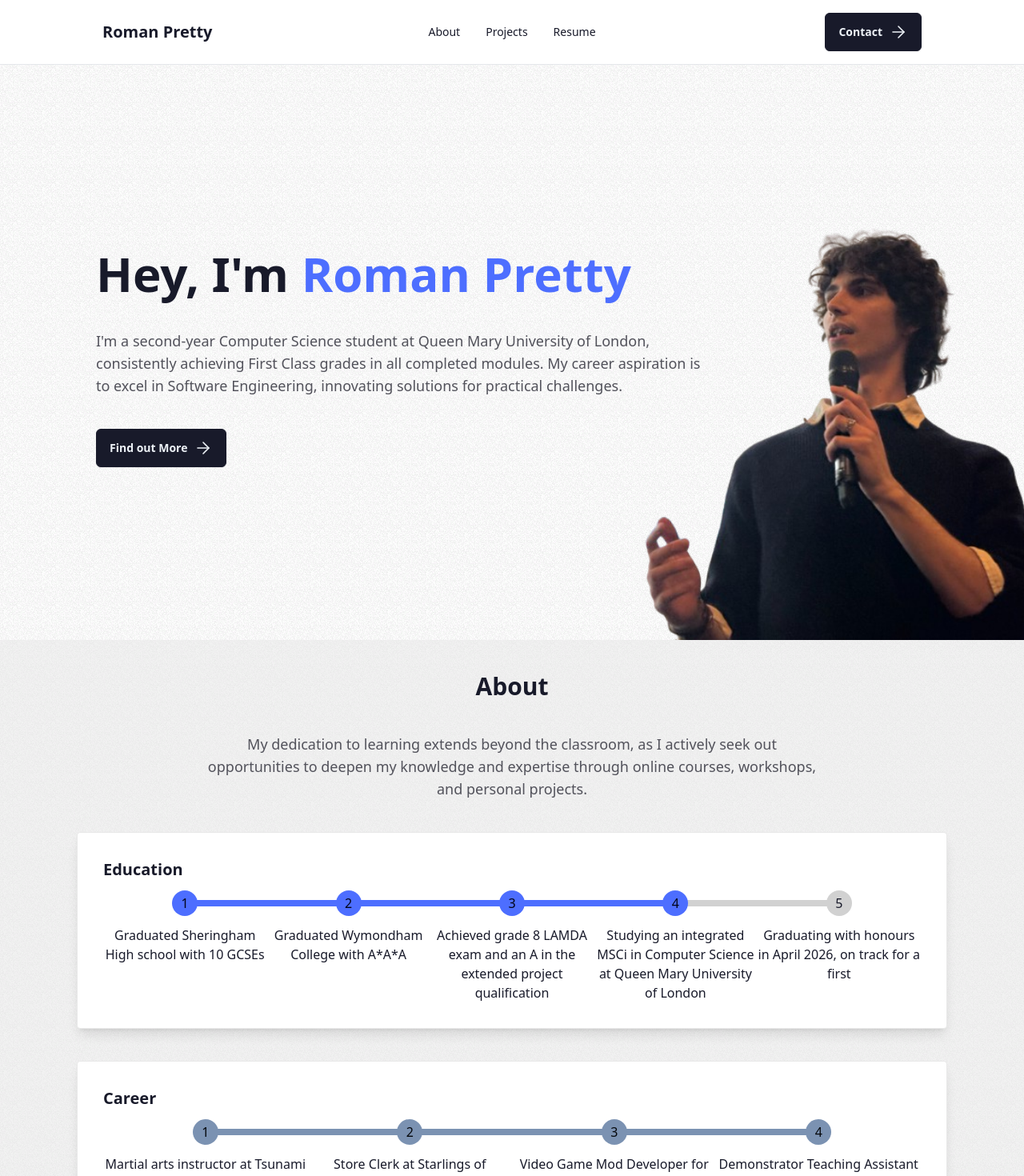
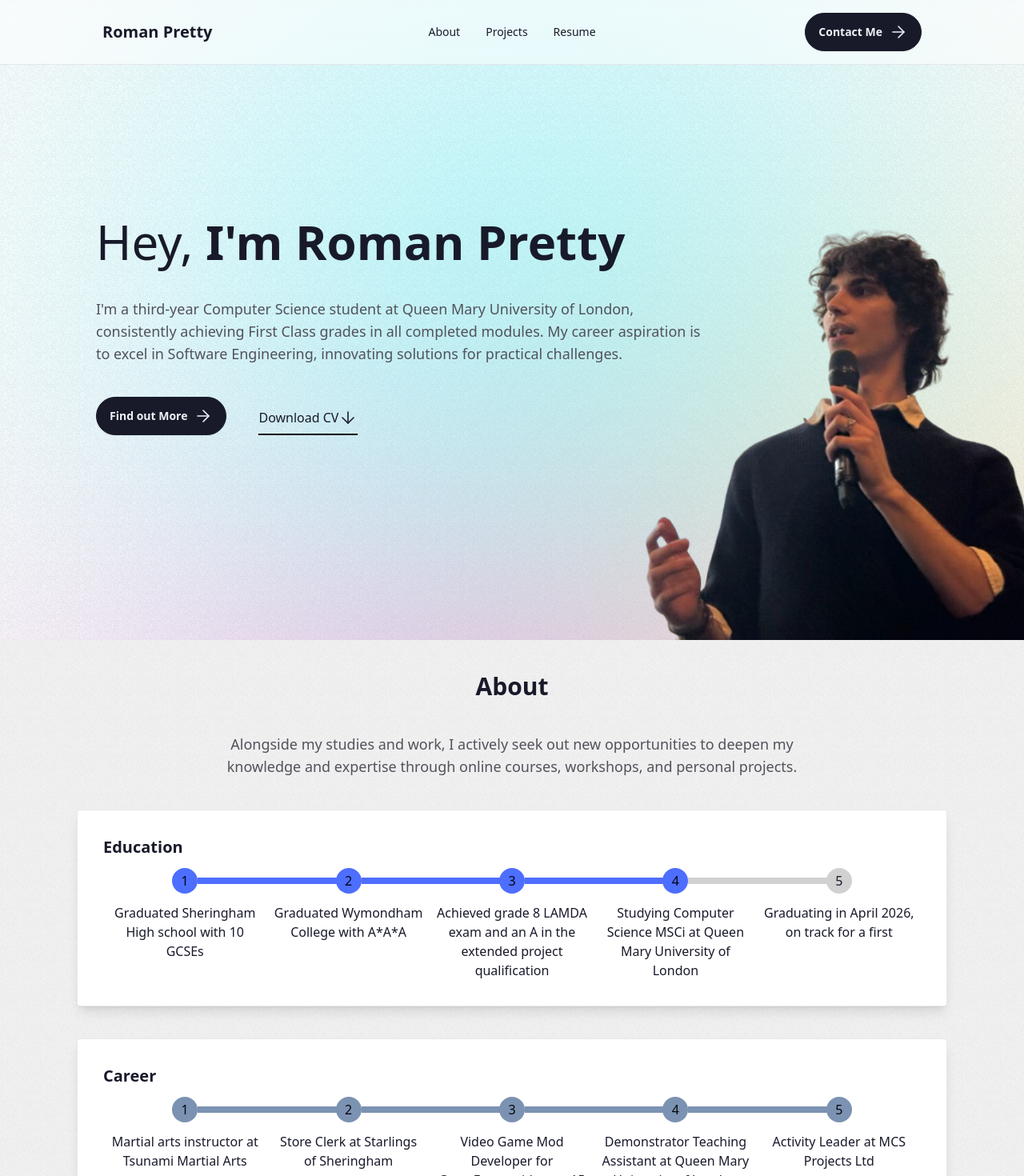
Before and after one commit to Roman-Pretty/portfolio, a React (Vite) app: page / in a window 1280 px wide. Shown: the top 1470 px of the page at 80% size. Built offline with nearby package versions, Linux system fonts and the light colour scheme.

Commit message:
chore: Update Hero component layout and content

```diff
--- a/src/App.tsx
+++ b/src/App.tsx
@@ -1,16 +1,74 @@
+import { ArrowDown, ArrowRight, Github, Linkedin, Mail, Phone } from 'lucide-react/';
+import CVImage from "./assets/resume.png";
+import CV from "./assets/roman-pretty-resume.pdf";
+import { About } from './components/about/About';
+import Header from "./components/header/Header";
+import { Hero } from './components/hero/Hero';
 import { Projects } from './components/projects/Projects';
-import { About } from './components/about/About';
-import { Hero } from './components/hero/Hero';
-import Header from "./components/header/Header"
-import CV from "./assets/roman-pretty-resume.pdf"
-import CVImage from "./assets/resume.png"
-import { Download, ArrowRight, Linkedin, Mail, Github, Phone } from 'lucide-react/';
 
 function App() {
 
 
   return (
     <main className='grainy'>
+      <div className='absolute inset-0 h-screen  z-0 overflow-hidden'>
+      <svg
+        className="h-full "
+        xmlns="http://www.w3.org/2000/svg"
+        version="1.1"
+        xmlnsXlink="http://www.w3.org/1999/xlink"
+        viewBox="0 0 800 380"
+        opacity="0.41"
+      >
+            <defs>
+              <filter
+                id="bbblurry-filter"
+                x="-100%"
+                y="-100%"
+                width="400%"
+                height="400%"
+                filterUnits="objectBoundingBox"
+                primitiveUnits="userSpaceOnUse"
+                color-interpolation-filters="sRGB"
+              >
+                <feGaussianBlur
+                  stdDeviation="104"
+                  x="0%"
+                  y="0%"
+                  width="100%"
+                  height="100%"
+                  in="SourceGraphic"
+                  edgeMode="none"
+                  result="blur"
+                ></feGaussianBlur>
+              </filter>
+            </defs>
+            <g filter="url(#bbblurry-filter)">
+              <ellipse
+                rx="232"
+                ry="150"
+                cx="477.95324750645455"
+                cy="310.1803669830523"
+                fill="hsl(37, 99%, 67%)"
+              ></ellipse>
+              <ellipse
+                rx="232"
+                ry="150"
+                cx="276.76577670527007"
+                cy="527.0428622245029"
+                fill="hsl(316, 73%, 52%)"
+              ></ellipse>
+              <ellipse
+                rx="232"
+                ry="150"
+                cx="319.8900740790177"
+                cy="173.5929888036854"
+                fill="hsl(185, 100%, 57%)"
+              ></ellipse>
+            </g>
+          </svg>
+          </div>
+
       <Hero />
       <Header />
       <About />
@@ -31,10 +89,10 @@ function App() {
             </div>
           <div className=''>
             <h1 className="text-5xl font-bold pb-10">Resume</h1>
-            <p className="text-lg pb-10 max-w-3xl">
-              I'm always looking for new opportunities and challenges. Feel free to download my resume for a concise overview of my skills and experience.
+            <p className="text-lg pb-10 max-w-3xl text-zinc-600">
+              I'm always looking for new opportunities and challenges. Download my resume for a concise overview of my skills and experience.
             </p>
-            <a href={CV} download={true} className="btn btn-neutral rounded-md">Download<Download /></a>
+            <a href={CV} download={true} className="btn btn-neutral rounded-full hover:bg-zinc-700">Download<ArrowDown /></a>
           </div>
         </div>
       </section>
@@ -48,8 +106,8 @@ function App() {
           <a href='https://www.github.com/Roman-Pretty' target="_blank" rel="noopener noreferrer"><Github /></a>
           <a href='mailto:romanjjpretty@gmail.com'><Mail /></a>
           <a href='tel:+447493402029'><Phone /></a>
-          <a href='mailto:romanjjpretty@gmail.com' className="btn btn-secondary">
-            Contact
+          <a href='mailto:romanjjpretty@gmail.com' className="btn btn-secondary rounded-full">
+            Contact Me
             <ArrowRight />
           </a>
         </nav>
--- a/src/components/about/About.tsx
+++ b/src/components/about/About.tsx
@@ -1,31 +1,70 @@
 export function About() {
   return (
-        <section id='about' className="hero px-2 lg:px-24 min-h-screen flex flex-col items-center bg-base-200/50">
+    <section
+      id="about"
+      className="hero px-2 lg:px-24 min-h-screen flex flex-col items-center bg-base-200/50"
+    >
       <h2 className="text-3xl font-bold text-center py-10">About</h2>
-            <p className="text-lg pb-10 max-w-3xl text-center text-zinc-600">My dedication to learning extends beyond the classroom, as I actively seek out opportunities to deepen my knowledge and expertise through online courses, workshops, and personal projects.</p>
-            <div className="card bordered shadow-lg bg-base-100">
+      <p className="text-lg pb-10 max-w-3xl text-center text-zinc-600">
+        Alongside my studies and work, I actively
+        seek out new opportunities to deepen my knowledge and expertise through
+        online courses, workshops, and personal projects.
+      </p>
+
+      <div className="card bordered shadow-lg bg-base-100 w-full">
         <div className="card-body">
           <h3 className="card-title">Education</h3>
           <ul className="steps steps-vertical lg:steps-horizontal items-start">
-                        <li className="step step-primary">Graduated Sheringham High school with 10 GCSEs</li>
-                        <li className="step step-primary">Graduated Wymondham College with A*A*A</li>
-                        <li className="step step-primary">Achieved grade 8 LAMDA exam and an A in the extended project qualification</li>
-                        <li className="step step-primary">Studying an integrated MSCi in Computer Science at Queen Mary University of London</li>
-                        <li className="step">Graduating with honours in April 2026, on track for a first</li>
+            <li className="step step-primary px-2">
+              Graduated Sheringham High school with 10 GCSEs
+            </li>
+            <li className="step step-primary px-2">
+              Graduated Wymondham College with A*A*A
+            </li>
+            <li className="step step-primary px-2 ">
+              Achieved grade 8 LAMDA exam and an A in the extended project
+              qualification
+            </li>
+            <li className="step step-primary px-2">
+              Studying Computer Science MSCi at Queen Mary University of London
+            </li>
+            <li className="step px-2">
+              Graduating in April 2026, on track for a first
+            </li>
           </ul>
         </div>
       </div>
-            <div className="card bordered shadow-lg bg-base-100 mt-10">
+
+      <div className="card bordered shadow-lg bg-base-100 mt-10  mb-4 w-full">
         <div className="card-body">
           <h3 className="card-title">Career</h3>
           <ul className="steps steps-vertical lg:steps-horizontal items-start">
-                        <li className="step step-secondary">Martial arts instructor at Tsunami Martial Arts</li>
-                        <li className="step step-secondary">Store Clerk at Starlings of Sheringham</li>
-                        <li className="step step-secondary"><div className='flex lg:flex-col lg:items-center justify-between gap-4'>Video Game Mod Developer for CurseForge with over 15 million users<span className="font-semibold badge text-primary-content badge-lg bg-gradient-to-r from-yellow-100 to-sky-300 hidden sm:flex">Current</span></div></li>
-                        <li className="step step-secondary"><div className='flex lg:flex-col lg:items-center justify-between gap-4'>Demonstrator Teaching Assistant at Queen Mary University of London <span className="font-semibold badge text-primary-content badge-lg bg-gradient-to-r from-yellow-100 to-sky-300 hidden sm:flex">Current</span></div></li>
+            <li className="step step-secondary px-2">
+              Martial arts instructor at Tsunami Martial Arts
+            </li>
+            <li className="step step-secondary px-2">
+              Store Clerk at Starlings of Sheringham
+            </li>
+            <li className="step step-secondary px-2">
+              <div className="flex lg:flex-col lg:items-center justify-between gap-4">
+                Video Game Mod Developer for CurseForge with over 15 million
+                users
+              </div>
+            </li>
+            <li className="step step-secondary px-2">
+              <div className="flex lg:flex-col lg:items-center justify-between gap-4">
+                Demonstrator Teaching Assistant at Queen Mary University of
+                London{" "}
+              </div>
+            </li>
+            <li className="step step-secondary px-2">
+              <div className="flex lg:flex-col lg:items-center justify-between gap-4">
+                Activity Leader at MCS Projects Ltd
+              </div>
+            </li>
           </ul>
         </div>
       </div>
     </section>
-    )
+  );
 }
--- a/src/components/header/Header.tsx
+++ b/src/components/header/Header.tsx
@@ -1,65 +1,54 @@
-import { ArrowRight, Menu } from 'lucide-react';
-import { useEffect } from 'react';
+import { ArrowRight, Menu } from "lucide-react";
 
 const Header = () => {
-    useEffect(() => {
-        const handleScroll = () => {
-            const header = document.getElementById('header');
-            const heroSection = document.getElementById('hero');
-            const aboutSection = document.getElementById('about');
-
-            if (header && heroSection && aboutSection) {
-                const heroBottom = heroSection.getBoundingClientRect().bottom;
-                const aboutTop = aboutSection.getBoundingClientRect().top;
-
-                if (heroBottom <= 64 || aboutTop <= 0) {
-                    header.classList.remove('fixed');
-                    header.classList.remove('top-0');
-                    header.classList.add('absolute');
-                    header.classList.add('bottom-0');
-                } else {
-                    header.classList.add('fixed');
-                    header.classList.add('top-0');
-                    header.classList.remove('absolute');
-                    header.classList.remove('bottom-0');
-                }
-            }
-        };
-
-        window.addEventListener('scroll', handleScroll);
-
-        return () => {
-            window.removeEventListener('scroll', handleScroll);
-        };
-    }, []);
-
   return (
-        <div id="header" className="navbar p-10 lg:px-32 fixed h-14 inset-x-0 top-0 z-30 w-full border-b border-gray-200 bg-white/75 backdrop-blur-lg transition-all">
+    <div
+      id="header"
+      className="navbar p-10 lg:px-32 absolute h-14 inset-x-0 top-0 z-30 w-full border-b border-gray-200 bg-white/50 backdrop-blur-lg transition-all"
+    >
       <div className="navbar-start">
         <div className="dropdown">
-                    <div tabIndex={0} role="button" className="lg:hidden">
+          <div tabIndex={0} role="button" className="md:hidden">
             <Menu size={32} />
           </div>
-                    <ul tabIndex={0} className="menu menu-sm dropdown-content mt-3 z-[1] p-2 shadow bg-base-100 rounded-box w-52">
-                        <li><a href='#about'>About</a></li>
-                        <li><a href='#projects'>Projects</a></li>
-                        <li><a href='#resume'>Resume</a></li>
+          <ul
+            tabIndex={0}
+            className="menu menu-sm dropdown-content mt-3 z-[1] p-2 shadow bg-base-100 rounded-box w-52"
+          >
+            <li>
+              <a href="#about">About</a>
+            </li>
+            <li>
+              <a href="#projects">Projects</a>
+            </li>
+            <li>
+              <a href="#resume">Resume</a>
+            </li>
           </ul>
         </div>
-                <a href='/' className='hidden sm:flex items-center gap-4'>
+        <a href="/" className="hidden md:flex items-center gap-4">
           <span className="text-xl font-bold gap-4">Roman Pretty</span>
         </a>
       </div>
-            <div className="navbar-center hidden lg:flex">
+      <div className="navbar-center hidden md:flex">
         <ul className="menu menu-horizontal px-1">
-                    <li><a href='#about'>About</a></li>
-                    <li><a href='#projects'>Projects</a></li>
-                    <li><a href='#resume'>Resume</a></li>
+          <li>
+            <a href="#about">About</a>
+          </li>
+          <li>
+            <a href="#projects">Projects</a>
+          </li>
+          <li>
+            <a href="#resume">Resume</a>
+          </li>
         </ul>
       </div>
-            <div className="navbar-end gap-4">
-                <a href='mailto:romanjjpretty@gmail.com' className="btn btn-neutral hover:bg-zinc-700 rounded-md">
-                    Contact
+      <div className="navbar-end gap-4 hidden sm:flex">
+        <a
+          href="mailto:romanjjpretty@gmail.com"
+          className="btn btn-neutral hover:bg-zinc-700 rounded-full"
+        >
+          Contact Me
           <ArrowRight strokeWidth={1.6} />
         </a>
       </div>
@@ -68,3 +57,52 @@ const Header = () => {
 };
 
 export default Header;
+
+// import { ArrowRight, ArrowUpRight, Menu } from 'lucide-react';
+
+// const Header = () => {
+
+//     return (
+//         <div id="header" className="navbar px-10 p-6 lg:px-48 absolute inset-x-0 top-0 z-30 w-full border-b border-gray-200 bg-white/75 backdrop-blur-lg transition-all">
+//             <div className="navbar-start">
+//                 <div className="dropdown">
+//                     <div tabIndex={0} role="button" className="lg:hidden">
+//                         <Menu size={32} />
+//                     </div>
+//                     <ul tabIndex={0} className="menu menu-sm dropdown-content mt-3 z-[1] p-2 shadow bg-base-100 rounded-box w-52">
+//                         <li><a href='#about'>About</a></li>
+//                         <li><a href='#projects'>Projects</a></li>
+//                         <li><a href='#resume'>Resume</a></li>
+//                     </ul>
+//                 </div>
+//                 <a href='/' className='hidden sm:flex items-center gap-4'>
+//                     {/* <span className="text-xl font-bold gap-4">Roman Pretty</span> */}
+//                     <a href='mailto:romanjjpretty@gmail.com' className="w-[12vw] border-b-2 pb-2 border-black">
+//                     <div className='w-full flex flex-row justify-between font-semibold mb-2 text-xl'>
+//                     Roman Pretty
+//                     </div>
+//                     <p className='text-xs text-zinc-600'>Portfolio Website</p>
+//                 </a>
+//                 </a>
+//             </div>
+//             <div className="navbar-center hidden lg:flex">
+//                 <ul className="menu menu-horizontal px-1">
+//                     <li><a href='#about'>About</a></li>
+//                     <li><a href='#projects'>Projects</a></li>
+//                     <li><a href='#resume'>Cv</a></li>
+//                 </ul>
+//             </div>
+//             <div className="navbar-end gap-4">
+//                 <a href='mailto:romanjjpretty@gmail.com' className="w-[12vw] border-t-2 border-black">
+//                     <div className='w-full flex flex-row justify-between font-semibold mb-2'>
+//                     Contact
+//                     <ArrowUpRight strokeWidth={1.6} />
+//                     </div>
+//                     <p className='text-xs text-zinc-600'>romanjjpretty@gmail.com</p>
+//                 </a>
+//             </div>
+//         </div>
+//     );
+// };
+
+// export default Header;
--- a/src/components/hero/Hero.tsx
+++ b/src/components/hero/Hero.tsx
@@ -1,21 +1,50 @@
-import { ArrowRight } from 'lucide-react';
-import img from '../../assets/image.png';
+import { ArrowDown, ArrowRight } from "lucide-react";
+import img from "../../assets/image.png";
+import CV from "../../assets/roman-pretty-resume.pdf";
 
 export function Hero() {
+  return (
 
-    return (
-        <div className="hero min-h-[90vh] overflow-hidden pb-0 mt-[5rem]" id='hero'>
-            <div className="hero-content flex-col lg:flex-row-reverse h-full pb-0">
-                <div className="lg:flex items-end h-full hidden relative w-[20vw]">
-                    <img src={img} alt="Hero" className=" transform -scale-x-100 absolute -right-[18vw] min-w-[50vw] overflow-hidden" />
-                </div>
-                <div className=''>
-                    <h1 className="text-5xl md:text-6xl font-bold pb-10">Hey, I'm <span className='text-primary'>Roman Pretty</span></h1>
-                    <p className="text-lg pb-10 max-w-3xl text-zinc-600">
-                        I'm a second-year Computer Science student at Queen Mary University of London, consistently achieving First Class grades in all completed modules. My career aspiration is to excel in Software Engineering, innovating solutions for practical challenges.</p>
-                    <a href="#about" className="btn btn-neutral hover:bg-zinc-700 rounded-md">Find out More <ArrowRight strokeWidth={1.6} /></a>
-                </div>
-            </div>
+    <div className="hero min-h-screen overflow-hidden pb-0" id="hero">
+      <div className="hero-content flex-col lg:flex-row-reverse h-full pb-0 ">
+        <div className="lg:flex items-end h-full hidden relative w-[20vw]">
+          <img
+            src={img}
+            alt="Hero"
+            className=" transform -scale-x-100 absolute -right-[18vw] min-w-[50vw] overflow-hidden"
+          />
         </div>
-    )
+        <div className="">
+          <h1 className="text-5xl md:text-6xl text-center md:text-start font-bold pb-10">
+            <span className="font-light">Hey,</span> I'm Roman Pretty
+          </h1>
+          {/* <div className="flex flex-row items-center">
+          <div className="h-0.5 flex-1 bg-black"/>
+          <Sparkle fill="#000" size={64} className="mx-2"/>
+          </div> */}
+          <p className="text-lg pb-10 max-w-3xl text-center md:text-start text-zinc-600">
+            I'm a third-year Computer Science student at Queen Mary University
+            of London, consistently achieving First Class grades in all
+            completed modules. My career aspiration is to excel in Software
+            Engineering, innovating solutions for practical challenges.
+          </p>
+          <div className="flex-row flex items-end justify-center md:justify-start">
+            <a
+              href="#about"
+              className="btn btn-neutral rounded-full hover:bg-zinc-700"
+            >
+              Find out More <ArrowRight strokeWidth={1.6} />
+            </a>
+            <a
+              href={CV}
+              download={true}
+              className="inline-flex ml-10 border-b-2 border-black pb-2 "
+            >
+              Download CV <ArrowDown strokeWidth={1.6} />
+            </a>
+          </div>
+        </div>
+      </div>
+    </div>
+  );
 }
```
Also changed, not shown: src/assets/image.jpeg (added). Lines whose indentation alone changed are shown as unchanged.
